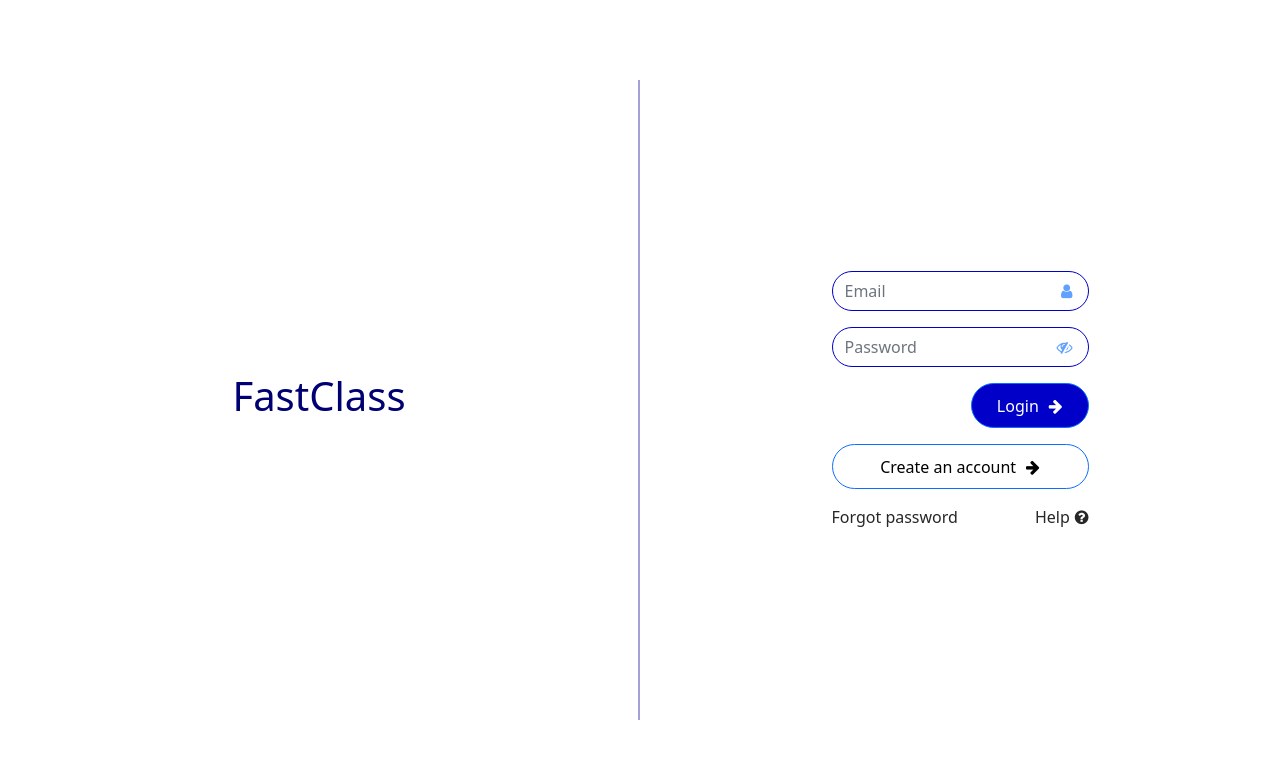
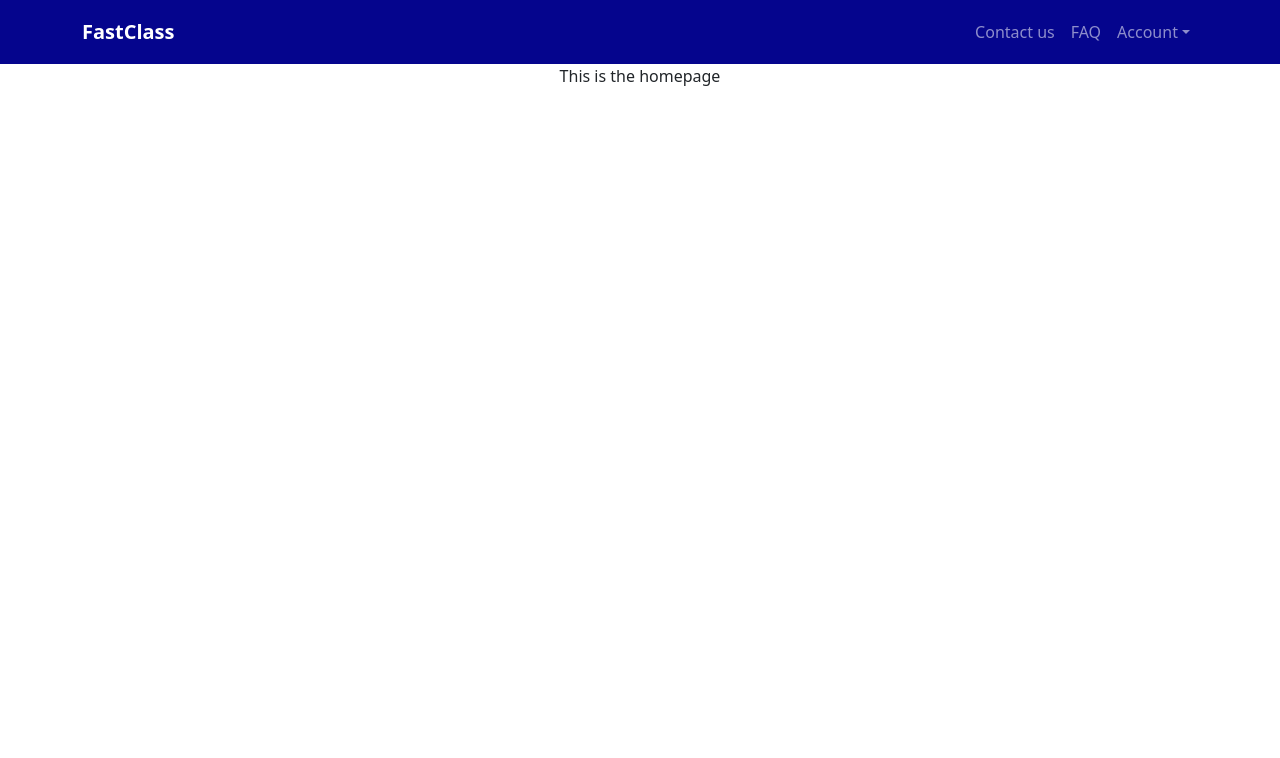
Before and after one commit to avinash6982/BookMentor, a React (Create React App) app: page / in a window 1280 px wide. Shown: the top 758 px of the page. Built offline with nearby package versions, Linux system fonts and the light colour scheme.

Commit message:
Added signout to navbar

```diff
--- a/src/App.js
+++ b/src/App.js
@@ -9,14 +9,14 @@ import Home from './container/Home';
 
 function App() {
 
-  const [user, setUser] = useState(null)
+  const [user, setUser] = useState("user")
 
   return (
     <div className="App">
       {
         user ?
           <>
-            <Navbar setUser={setUser} user={user} />
+            <Navbar setUser={setUser} />
             <Home />
           </> :
           <LaunchPage setUser={setUser} />
--- a/src/components/navbar/index.js
+++ b/src/components/navbar/index.js
@@ -1,24 +1,27 @@
-import { Navbar, Container, Nav } from "react-bootstrap";
-import FontAwesomeIcon from "../../common/icons/FontAwesomeIcon";
+import { Navbar, Container, Nav, NavDropdown } from "react-bootstrap";
 
 import classes from "./styles.module.css";
 
 const NavbarComponent = ({
-    onSignout,
-    auth,
+    onSignout
 }) => {
 
     return (
         <Navbar className={classes.navbar} expand="lg" variant="dark">
-            <Container className={classes.navbarContainer}>
-                <Navbar.Brand href="/">TuteNext</Navbar.Brand>
-                <Nav>
-                    {
-                        auth &&
-                        <Nav.Link onClick={() => onSignout()} href="">
-                            <FontAwesomeIcon title="sign-out" size={25} />
-                        </Nav.Link>
-                    }
+            <Container>
+                <Navbar.Brand href="/">
+                    <b>FastClass</b>
+                </Navbar.Brand>
+                <Nav className="me-right">
+                    <Nav.Link href="/contact-us">Contact us</Nav.Link>
+                    <Nav.Link href="/faq">FAQ</Nav.Link>
+                    <NavDropdown title="Account" id="basic-nav-dropdown">
+                        <NavDropdown.Item className={classes.navDropItem} href="/profile">Profile</NavDropdown.Item>
+                        <NavDropdown.Divider />
+                        <NavDropdown.Item onClick={() => onSignout()} className={classes.navDropItem} href="">
+                            Logout
+                        </NavDropdown.Item>
+                    </NavDropdown>
                 </Nav>
             </Container>
         </Navbar>
--- a/src/components/navbar/styles.module.css
+++ b/src/components/navbar/styles.module.css
@@ -1,8 +1,7 @@
 .navbar {
-    background-color: #4d4d4d;
-    height: 3em;
-    border-bottom: solid #f17634 2px;
+    background-color: rgb(5, 5, 141);
+    height: 4em;
 }
-.navbarContainer {
-    max-width: 100vw !important;
+.navDropItem {
+    color: black !important;
 }
--- a/src/container/Navbar.js
+++ b/src/container/Navbar.js
@@ -1,16 +1,13 @@
 import NavbarComponent from "../components/navbar";
 
 const Navbar = ({
-    setUser,
-    user
+    setUser
 }) => {
 
     const onSignout = () => setUser(null)
 
     return (
-        <NavbarComponent
-            onSignout={onSignout}
-            auth={user ? true : false} />
+        <NavbarComponent onSignout={onSignout} />
     )
 }
 
```
